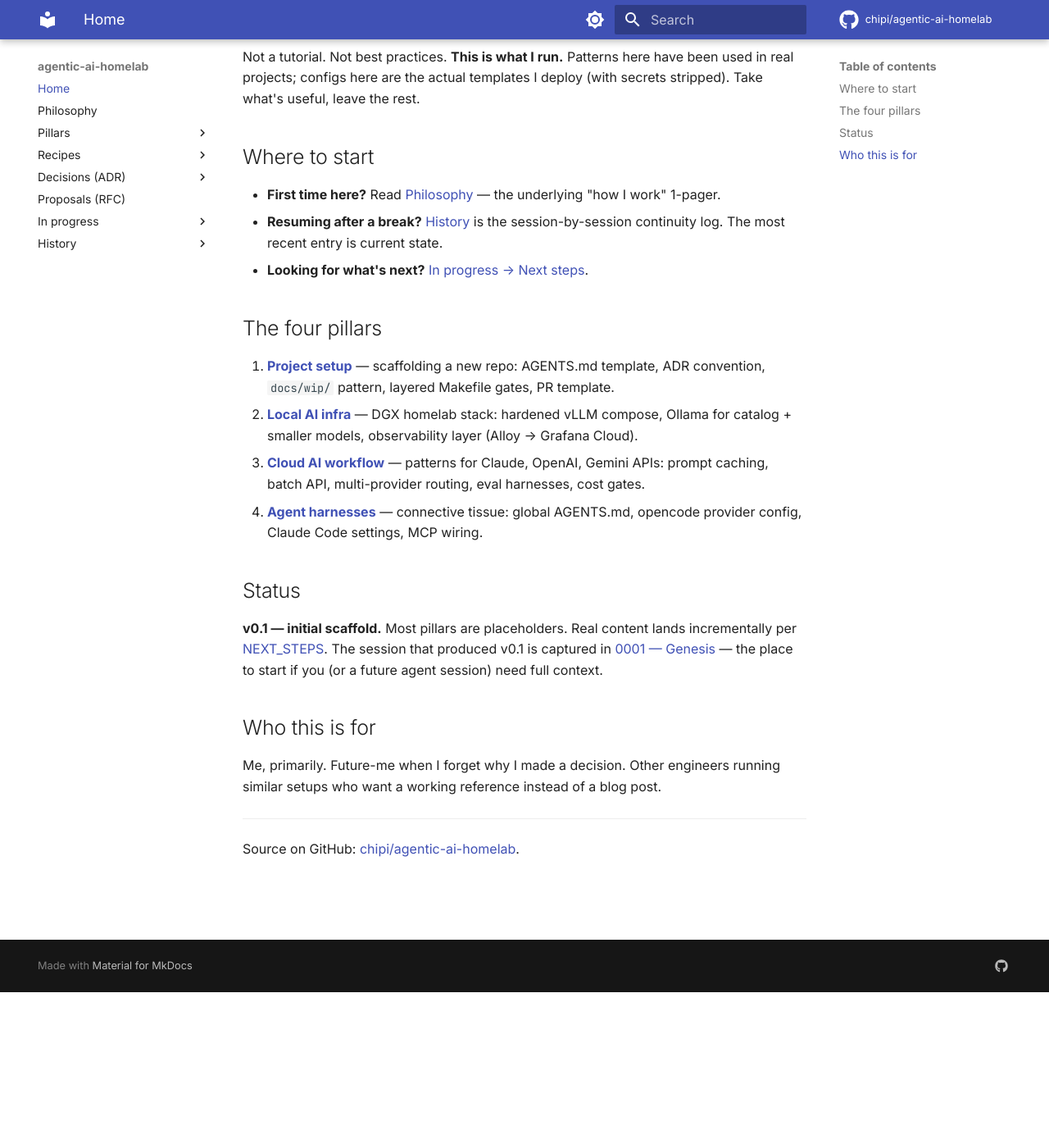
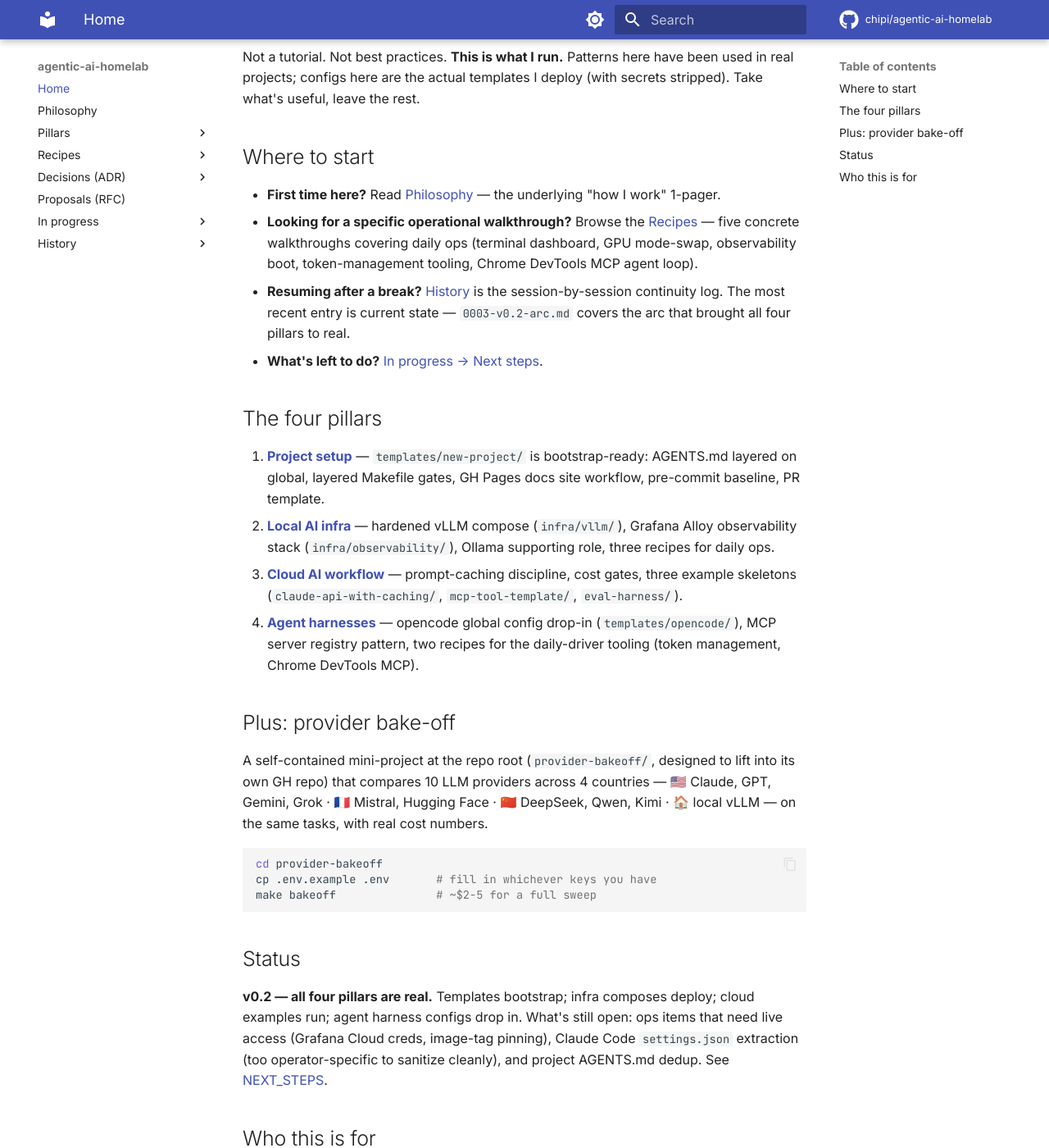
Before and after one commit to chipi/agentic-ai-homelab, an MkDocs documentation site: the page built from docs/index.md, in a window 1280 px wide and 1400 px high, scrolled down 190 px. Shown: the whole window at 82% size. Built offline with MkDocs 1.6.1 and Material for MkDocs 9.7.7, drawn with Linux system fonts in a browser that asks for light colours; comment, search, counter and statistics services are not loaded.

Commit message:
docs: refresh all top-level docs for v0.2 reality
The "v0.1 — initial scaffold" framing was wildly stale — all four
pillars are real now, recipes shipped, provider-bakeoff lives. Sweep
across the front-door docs + add the v0.2 continuity entry to history.

README.md (rewritten):
- Status v0.1 scaffold → v0.2 all four pillars real
- Tree updated: docs/recipes/, examples/{claude-api-with-caching,
  mcp-tool-template,eval-harness}/, provider-bakeoff/
- Pillar descriptions reflect what actually exists (recipe counts,
  template names)
- New "Plus: provider-bakeoff/" section surfacing the top-level
  mini-project as a named sibling of the four pillars
- How-to-use section: bootstrap walkthrough mentions the sed
  substitution; observability boot recipe is the recommended first
  deploy; bake-off has its own bullet

docs/index.md (rewritten):
- Same status fix
- "Where to start" now includes the Recipes index
- Bake-off section parallel to README

docs/wip/NEXT_STEPS.md (rewritten, -90 lines):
- Struck every completed Pillar 1/2/3/4 item
- "Immediately open" now: live ops items still on the operator
  (Grafana Cloud creds, image-tag pinning, gpu-mode-swap install,
  bake-off live run)
- Maintenance: project AGENTS.md dedup, versioning scheme
- "Deferred (intentional)" section documenting why
  multi-provider-router + claude-code settings.json aren't here

docs/history/0003-v0.2-arc.md (new):
- Session continuity entry, ~200 lines, modeled on 0001-genesis.md
- 10 phases covering: docs site pipeline, dashboard hardening,
  Pillar 1 templates, 4 recipes, LibreChat removal, Pillar 2
  narrative + vllm template, Pillar 4 (opencode + MCP registry +
  agent-harnesses), Pillar 3 (cloud-ai-workflow + 3 examples),
  provider-bakeoff, this doc refresh
- Open threads carry forward verbatim
- Honest "what is NOT in v0.2 deliberately" list

docs/history/0002-decisions.md (appended at top):
- D-0008 — Top-level lift-able mini-projects (provider-bakeoff
  pattern). Records the structural decision + the .gitignore
  narrowing consequence + why this is a sibling, not a 5th pillar.

mkdocs.yml: nav entry for 0003-v0.2-arc.md.

Co-Authored-By: Claude Opus 4.7 (1M context) <noreply@anthropic.com>

````diff
--- a/docs/index.md
+++ b/docs/index.md
@@ -11,36 +11,62 @@ deploy (with secrets stripped). Take what's useful, leave the rest.
 
 - **First time here?** Read [Philosophy](philosophy.md) — the underlying
   "how I work" 1-pager.
+- **Looking for a specific operational walkthrough?** Browse the
+  [Recipes](recipes/dgx-terminal-dashboard.md) — five concrete
+  walkthroughs covering daily ops (terminal dashboard, GPU mode-swap,
+  observability boot, token-management tooling, Chrome DevTools MCP
+  agent loop).
 - **Resuming after a break?** [History](history/README.md) is the
-  session-by-session continuity log. The most recent entry is current state.
-- **Looking for what's next?** [In progress → Next steps](wip/NEXT_STEPS.md).
+  session-by-session continuity log. The most recent entry is current
+  state — `0003-v0.2-arc.md` covers the arc that brought all four
+  pillars to real.
+- **What's left to do?** [In progress → Next steps](wip/NEXT_STEPS.md).
 
 ## The four pillars
 
-1. [**Project setup**](project-setup.md) — scaffolding a new repo: AGENTS.md
-   template, ADR convention, `docs/wip/` pattern, layered Makefile gates,
-   PR template.
-2. [**Local AI infra**](local-ai-infra.md) — DGX homelab stack: hardened vLLM
-   compose, Ollama for catalog + smaller models, observability layer
-   (Alloy → Grafana Cloud).
-3. [**Cloud AI workflow**](cloud-ai-workflow.md) — patterns for Claude,
-   OpenAI, Gemini APIs: prompt caching, batch API, multi-provider routing,
-   eval harnesses, cost gates.
-4. [**Agent harnesses**](agent-harnesses.md) — connective tissue: global
-   AGENTS.md, opencode provider config, Claude Code settings, MCP wiring.
+1. [**Project setup**](project-setup.md) — `templates/new-project/` is
+   bootstrap-ready: AGENTS.md layered on global, layered Makefile gates,
+   GH Pages docs site workflow, pre-commit baseline, PR template.
+2. [**Local AI infra**](local-ai-infra.md) — hardened vLLM compose
+   (`infra/vllm/`), Grafana Alloy observability stack
+   (`infra/observability/`), Ollama supporting role, three recipes for
+   daily ops.
+3. [**Cloud AI workflow**](cloud-ai-workflow.md) — prompt-caching
+   discipline, cost gates, three example skeletons
+   (`claude-api-with-caching/`, `mcp-tool-template/`, `eval-harness/`).
+4. [**Agent harnesses**](agent-harnesses.md) — opencode global config
+   drop-in (`templates/opencode/`), MCP server registry pattern, two
+   recipes for the daily-driver tooling (token management, Chrome
+   DevTools MCP).
+
+## Plus: provider bake-off
+
+A self-contained mini-project at the repo root (`provider-bakeoff/`,
+designed to lift into its own GH repo) that compares 10 LLM providers
+across 4 countries — 🇺🇸 Claude, GPT, Gemini, Grok · 🇫🇷 Mistral,
+Hugging Face · 🇨🇳 DeepSeek, Qwen, Kimi · 🏠 local vLLM — on the same
+tasks, with real cost numbers.
+
+```bash
+cd provider-bakeoff
+cp .env.example .env       # fill in whichever keys you have
+make bakeoff               # ~$2-5 for a full sweep
+```
 
 ## Status
 
-**v0.1 — initial scaffold.** Most pillars are placeholders. Real content
-lands incrementally per [NEXT_STEPS](wip/NEXT_STEPS.md). The session that
-produced v0.1 is captured in [0001 — Genesis](history/0001-genesis.md) —
-the place to start if you (or a future agent session) need full context.
+**v0.2 — all four pillars are real.** Templates bootstrap; infra
+composes deploy; cloud examples run; agent harness configs drop in.
+What's still open: ops items that need live access (Grafana Cloud
+creds, image-tag pinning), Claude Code `settings.json` extraction (too
+operator-specific to sanitize cleanly), and project AGENTS.md dedup.
+See [NEXT_STEPS](wip/NEXT_STEPS.md).
 
 ## Who this is for
 
 Me, primarily. Future-me when I forget why I made a decision. Other
-engineers running similar setups who want a working reference instead of a
-blog post.
+engineers running similar setups who want a working reference instead
+of a blog post.
 
 ---
 
--- a/mkdocs.yml
+++ b/mkdocs.yml
@@ -89,6 +89,7 @@ nav:
     - Overview: history/README.md
     - "0001 — Genesis": history/0001-genesis.md
     - "0002 — Decisions log": history/0002-decisions.md
+    - "0003 — v0.2 arc": history/0003-v0.2-arc.md
 
 extra:
   social:
````
Also changed, not shown: README.md (+73 -25 lines), docs/history/0002-decisions.md (+36 -0 lines), docs/history/0003-v0.2-arc.md (added, +266 -0 lines), docs/wip/NEXT_STEPS.md (+48 -90 lines).
